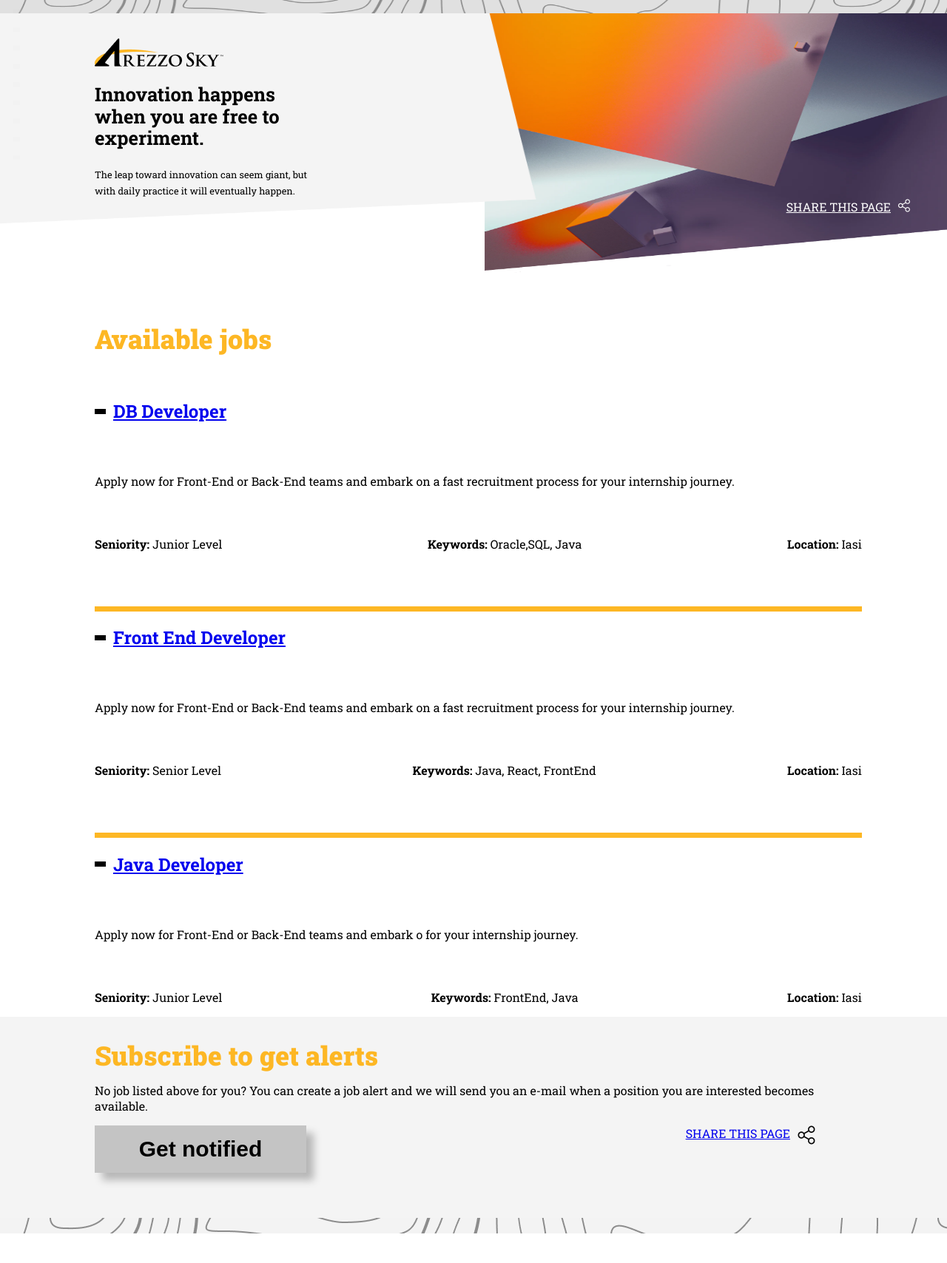
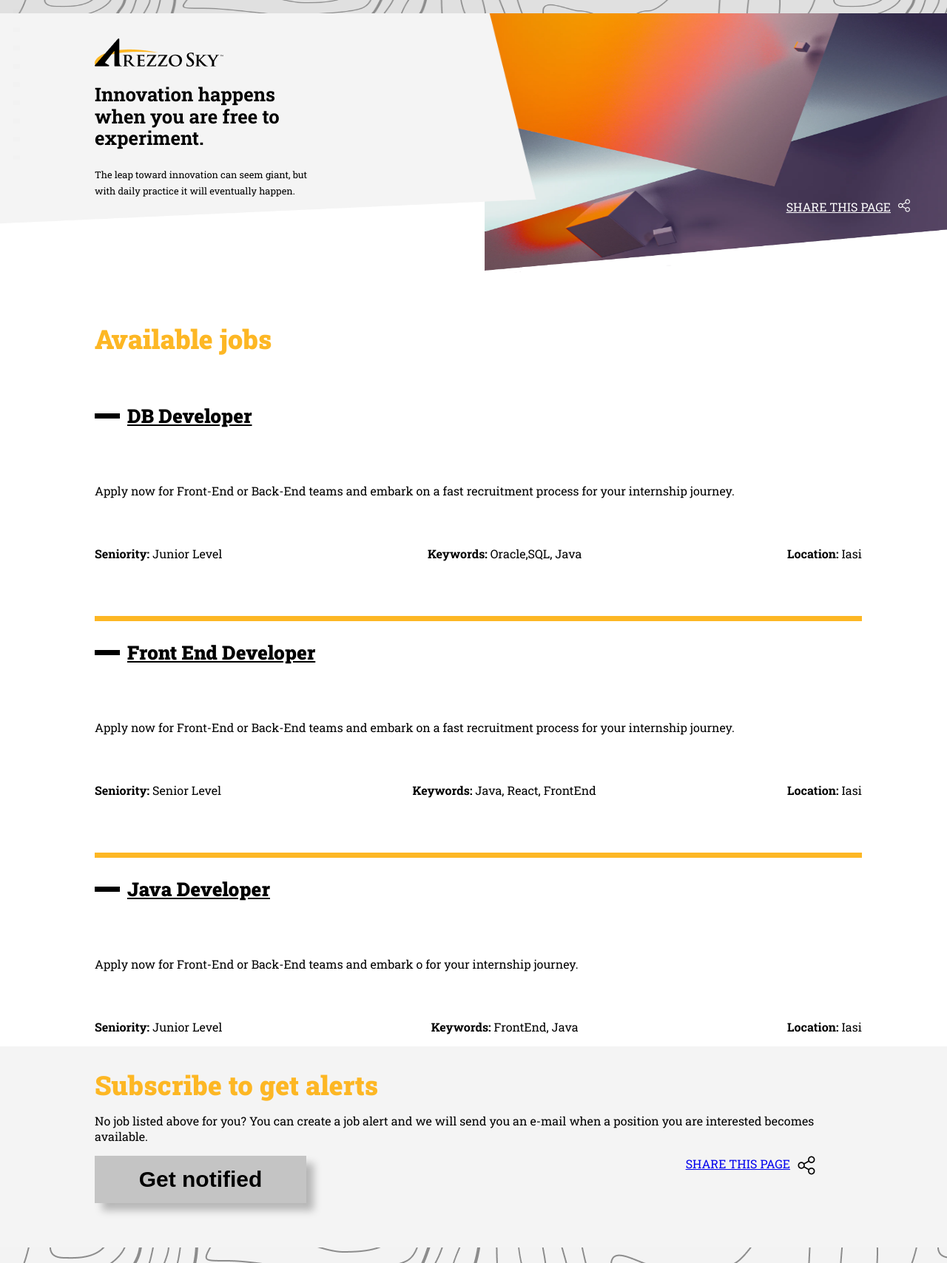
Before and after one commit to dhananjay-fe/dhananjay-fe.github.io, a Jekyll site: the page built from index.md, in a window 1280 px wide. Shown: the whole page at 74% size. Built offline with Jekyll 4.4.1, drawn with Linux system fonts in a browser that asks for light colours; before the commit the page ends 1668 px from its top, so only the background shows below that.

Commit message:
Update main.css

```diff
--- a/assets/css/main.css
+++ b/assets/css/main.css
@@ -391,7 +391,7 @@
 }
 
 .job-block > div{
-    width: 15px;
+    width: 34px;
     height: 7px;
     vertical-align: middle;
     background: #000000;
@@ -399,4 +399,9 @@
 
 .job-block > a{
     padding-left: 10px;
+    font-style: normal;
+font-weight: 900;
+font-size: 26px;
+line-height: 1.75;
+color: #000000;
 }
```
